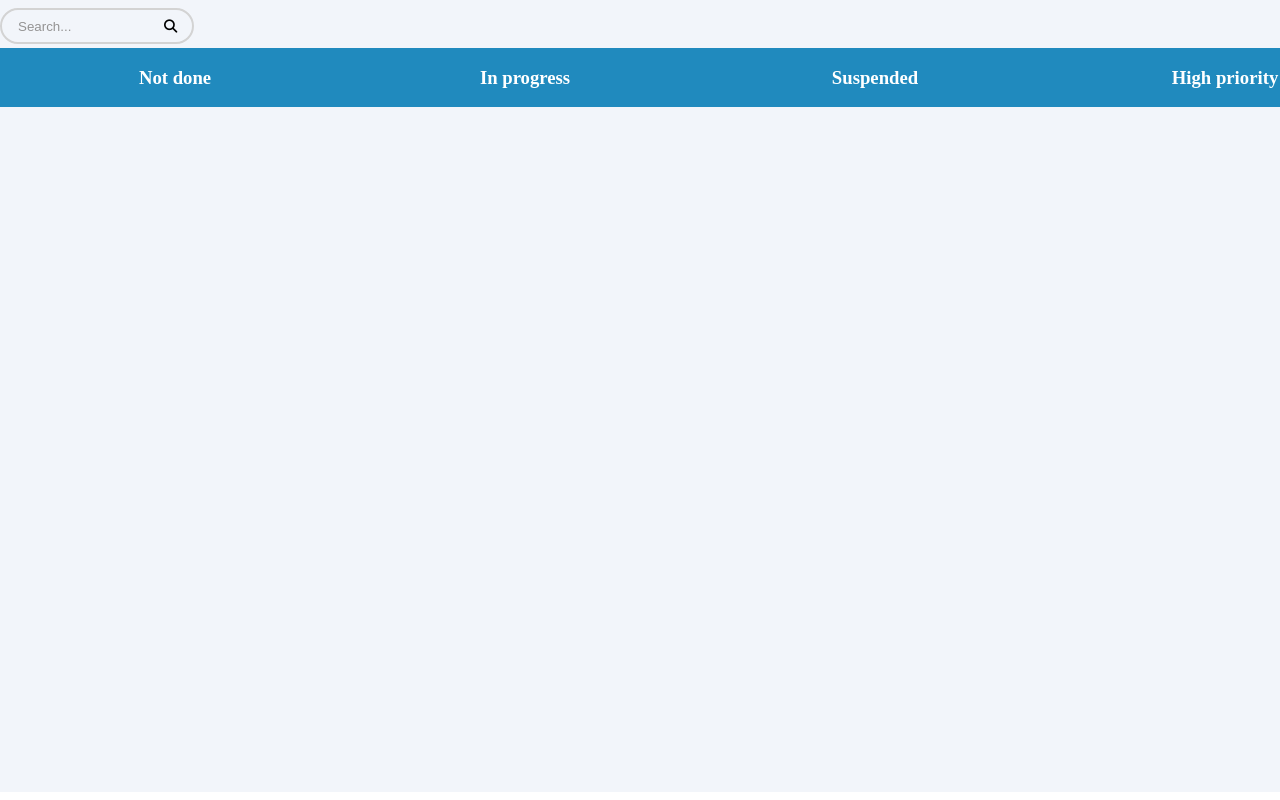
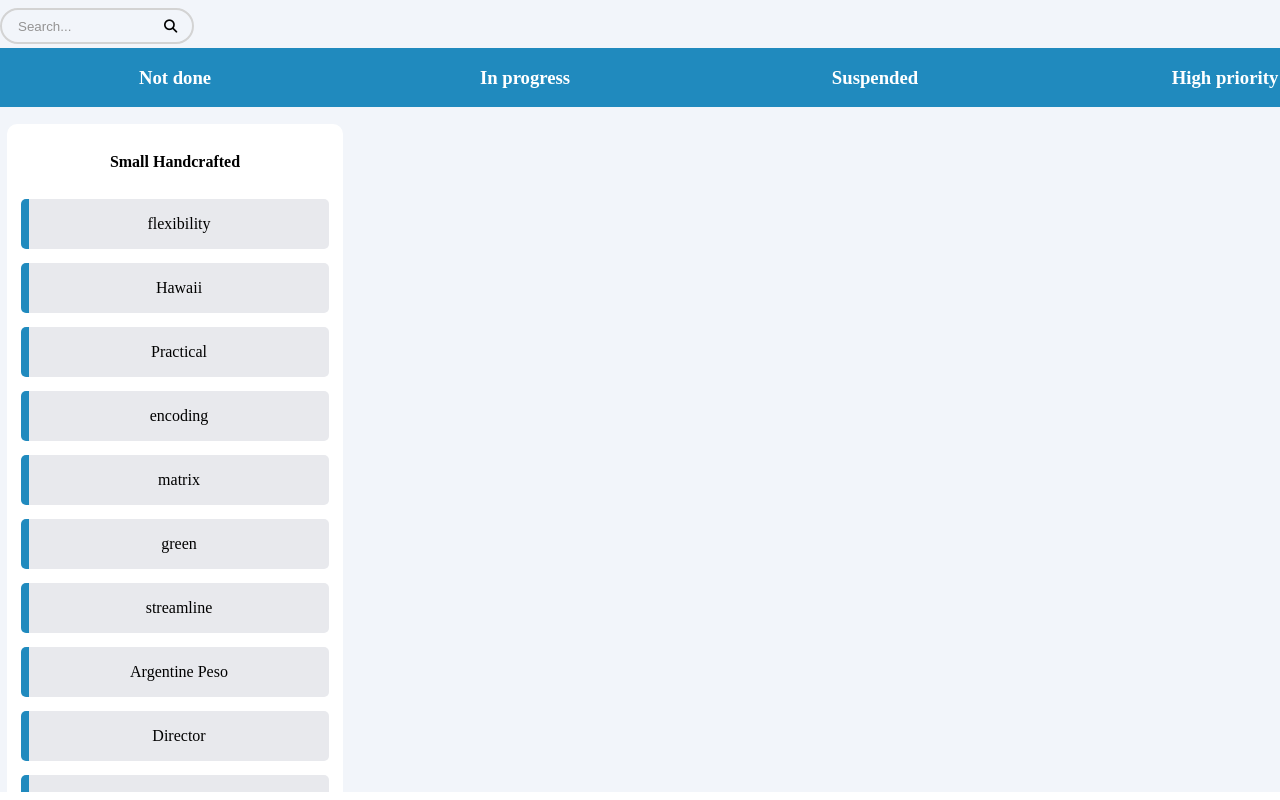
Before and after one commit to kerrimov/up-to-you, a website built with webpack: page index.html in a window 1280 px wide. Built offline with nearby package versions, Linux system fonts and the light colour scheme.

Commit message:
demo JSON load added

```diff
--- /dev/null
+++ b/cards2.json
@@ -0,0 +1,596 @@
+[
+	{
+		"guid": "dfe0622b-5b93-47f5-aa7c-1919032637e0",
+		"courseTitle": "Small Handcrafted",
+		"modules": [
+			{
+				"guid": "9fb37d02-2fa1-40dd-b8fa-dcce6e4df3b3",
+				"moduleTitle": "flexibility",
+				"moduleStatus": {
+					"key": "in_progress",
+					"displayName": "In progress"
+				}
+			},
+			{
+				"guid": "ba5aaaff-7fc6-45d6-aa43-ee9f65174747",
+				"moduleTitle": "Hawaii",
+				"moduleStatus": {
+					"key": "in_progress",
+					"displayName": "In progress"
+				}
+			},
+			{
+				"guid": "b1b94093-2d46-46a1-9e3e-2489be478ffe",
+				"moduleTitle": "Practical",
+				"moduleStatus": {
+					"key": "not_done",
+					"displayName": "Not done"
+				}
+			},
+			{
+				"guid": "28ce8715-9b31-4af3-992f-a02b3f326ec8",
+				"moduleTitle": "encoding",
+				"moduleStatus": {
+					"key": "high_priority",
+					"displayName": "High priority"
+				}
+			},
+			{
+				"guid": "c18c3d44-8cc7-4582-93ae-252fd62f2115",
+				"moduleTitle": "matrix",
+				"moduleStatus": {
+					"key": "rejected",
+					"displayName": "Rejected"
+				}
+			},
+			{
+				"guid": "b3a2d091-03b2-4949-9c70-f9e35a9b62e4",
+				"moduleTitle": "green",
+				"moduleStatus": {
+					"key": "rejected",
+					"displayName": "Rejected"
+				}
+			}
+		]
+	},
+	{
+		"guid": "c01d5203-0969-4992-a033-53ac19f9724e",
+		"courseTitle": "heuristic",
+		"modules": [
+			{
+				"guid": "6fdb0624-d4ea-463f-b91c-9457afd50816",
+				"moduleTitle": "streamline",
+				"moduleStatus": {
+					"key": "done",
+					"displayName": "Done"
+				}
+			},
+			{
+				"guid": "bd9ae8dc-2764-42a9-9fb1-9eee9f5b8836",
+				"moduleTitle": "Argentine Peso",
+				"moduleStatus": {
+					"key": "not_done",
+					"displayName": "Not done"
+				}
+			},
+			{
+				"guid": "ebc39936-af7b-42bc-8fcb-25160ec26dbf",
+				"moduleTitle": "Director",
+				"moduleStatus": {
+					"key": "not_done",
+					"displayName": "Not done"
+				}
+			},
+			{
+				"guid": "378ea73a-196b-4f45-adda-e94d9569784a",
+				"moduleTitle": "e-business",
+				"moduleStatus": {
+					"key": "high_priority",
+					"displayName": "High priority"
+				}
+			},
+			{
+				"guid": "b592138c-3bf5-4e82-99e2-4e8d7b03b52c",
+				"moduleTitle": "Wooden",
+				"moduleStatus": {
+					"key": "not_done",
+					"displayName": "Not done"
+				}
+			},
+			{
+				"guid": "317244bf-a40d-4acf-b003-b40371fc3ff3",
+				"moduleTitle": "1080p",
+				"moduleStatus": {
+					"key": "in_progress",
+					"displayName": "In progress"
+				}
+			}
+		]
+	},
+	{
+		"guid": "0745ed4c-64db-41e0-be25-9600eefa3c59",
+		"courseTitle": "Mauritius Rupee Buckinghamshire",
+		"modules": [
+			{
+				"guid": "a6eca4fa-7e00-472d-8eb7-74c37933aa11",
+				"moduleTitle": "SMS",
+				"moduleStatus": {
+					"key": "not_done",
+					"displayName": "Not done"
+				}
+			},
+			{
+				"guid": "7ea4f893-909d-4055-b164-888e3a4b9234",
+				"moduleTitle": "parsing",
+				"moduleStatus": {
+					"key": "high_priority",
+					"displayName": "High priority"
+				}
+			},
+			{
+				"guid": "65207d28-ffa6-4452-8dab-016c04f29048",
+				"moduleTitle": "XSS",
+				"moduleStatus": {
+					"key": "suspended",
+					"displayName": "Suspended"
+				}
+			},
+			{
+				"guid": "b5940eff-cd47-409b-8fb5-5e9bfaab0867",
+				"moduleTitle": "Ergonomic",
+				"moduleStatus": {
+					"key": "high_priority",
+					"displayName": "High priority"
+				}
+			},
+			{
+				"guid": "80955f79-bfb4-42e8-a83b-dea1cd56ed2b",
+				"moduleTitle": "Ergonomic",
+				"moduleStatus": {
+					"key": "done",
+					"displayName": "Done"
+				}
+			},
+			{
+				"guid": "01c2654a-907e-4eba-b28f-29aaeacdc75f",
+				"moduleTitle": "Fiji",
+				"moduleStatus": {
+					"key": "in_progress",
+					"displayName": "In progress"
+				}
+			}
+		]
+	},
+	{
+		"guid": "15b9929e-7dfe-49f5-b269-254d5fe1d8f2",
+		"courseTitle": "virtual Open-source success",
+		"modules": [
+			{
+				"guid": "9e53f262-88e7-44c7-a017-0c72694e176d",
+				"moduleTitle": "recontextualize",
+				"moduleStatus": {
+					"key": "in_progress",
+					"displayName": "In progress"
+				}
+			},
+			{
+				"guid": "830a58bc-d462-4e67-b445-559e1f209033",
+				"moduleTitle": "calculate",
+				"moduleStatus": {
+					"key": "done",
+					"displayName": "Done"
+				}
+			},
+			{
+				"guid": "b85fb94f-4260-4547-a47f-7a5cbdc78da7",
+				"moduleTitle": "connecting",
+				"moduleStatus": {
+					"key": "suspended",
+					"displayName": "Suspended"
+				}
+			},
+			{
+				"guid": "7a03f964-e83f-4074-8c5b-b08ee0dfe250",
+				"moduleTitle": "regional",
+				"moduleStatus": {
+					"key": "in_progress",
+					"displayName": "In progress"
+				}
+			},
+			{
+				"guid": "87a745bb-ff4c-4700-a250-c5583dbb7287",
+				"moduleTitle": "Focused",
+				"moduleStatus": {
+					"key": "not_done",
+					"displayName": "Not done"
+				}
+			},
+			{
+				"guid": "832943ba-234a-49b0-a733-cc48c2bdd4ff",
+				"moduleTitle": "Corporate",
+				"moduleStatus": {
+					"key": "done",
+					"displayName": "Done"
+				}
+			}
+		]
+	},
+	{
+		"guid": "2bd3cdcc-e5c2-4cd7-86d0-1ec6fabc22c0",
+		"courseTitle": "time-frame e-business Alaska",
+		"modules": [
+			{
+				"guid": "9bd87dc8-e77e-4229-a8c7-36c6fe2e1ef9",
+				"moduleTitle": "Manager",
+				"moduleStatus": {
+					"key": "suspended",
+					"displayName": "Suspended"
+				}
+			},
+			{
+				"guid": "6f77ed2d-c20c-4ed7-b6dc-ff0868220a32",
+				"moduleTitle": "solution-oriented",
+				"moduleStatus": {
+					"key": "in_progress",
+					"displayName": "In progress"
+				}
+			},
+			{
+				"guid": "a06a0ff4-b87f-4030-a8cc-c6de0d8c007f",
+				"moduleTitle": "interactive",
+				"moduleStatus": {
+					"key": "not_done",
+					"displayName": "Not done"
+				}
+			},
+			{
+				"guid": "9947ec93-d456-49f6-a1b8-ac602cf61514",
+				"moduleTitle": "Upgradable",
+				"moduleStatus": {
+					"key": "suspended",
+					"displayName": "Suspended"
+				}
+			},
+			{
+				"guid": "ba623e58-c351-4ff5-81e6-234b3d1066e6",
+				"moduleTitle": "Bedfordshire",
+				"moduleStatus": {
+					"key": "done",
+					"displayName": "Done"
+				}
+			},
+			{
+				"guid": "4b0b1e05-68b5-4d39-8ae3-fec01f616064",
+				"moduleTitle": "card",
+				"moduleStatus": {
+					"key": "in_progress",
+					"displayName": "In progress"
+				}
+			}
+		]
+	},
+	{
+		"guid": "d5fd65c6-24da-4b06-b5e0-fd4a2d74a296",
+		"courseTitle": "Berkshire Jordanian Dinar",
+		"modules": [
+			{
+				"guid": "bac7d29f-f8a1-4a2f-b314-5df1346d6b69",
+				"moduleTitle": "Gold",
+				"moduleStatus": {
+					"key": "in_progress",
+					"displayName": "In progress"
+				}
+			},
+			{
+				"guid": "7933637a-a28e-49ac-9f47-fec5f3d30dbf",
+				"moduleTitle": "Australia",
+				"moduleStatus": {
+					"key": "done",
+					"displayName": "Done"
+				}
+			},
+			{
+				"guid": "d9fe91ee-82b6-4106-bed2-ab785842b310",
+				"moduleTitle": "Cambridgeshire",
+				"moduleStatus": {
+					"key": "in_progress",
+					"displayName": "In progress"
+				}
+			},
+			{
+				"guid": "e9852193-b947-45e6-96d4-a69330fcd81b",
+				"moduleTitle": "Books",
+				"moduleStatus": {
+					"key": "in_progress",
+					"displayName": "In progress"
+				}
+			},
+			{
+				"guid": "4f7c5c29-2566-43a5-a8f1-0e8ab7768429",
+				"moduleTitle": "Gorgeous",
+				"moduleStatus": {
+					"key": "done",
+					"displayName": "Done"
+				}
+			},
+			{
+				"guid": "97e5e2b9-c406-4248-b868-66a613579f4b",
+				"moduleTitle": "Somoni",
+				"moduleStatus": {
+					"key": "in_progress",
+					"displayName": "In progress"
+				}
+			}
+		]
+	},
+	{
+		"guid": "2b1a6b17-58fd-43ce-8972-297e27ce109b",
+		"courseTitle": "Unbranded Cotton Gloves Small Wooden Chicken",
+		"modules": [
+			{
+				"guid": "9894c612-a785-4cac-8047-c5aee50a1118",
+				"moduleTitle": "zero administration",
+				"moduleStatus": {
+					"key": "rejected",
+					"displayName": "Rejected"
+				}
+			},
+			{
+				"guid": "149413ca-6e14-4f55-8925-60193ed60877",
+				"moduleTitle": "auxiliary",
+				"moduleStatus": {
+					"key": "rejected",
+					"displayName": "Rejected"
+				}
+			},
+			{
+				"guid": "cd4ab578-f995-4e39-93bf-108d3d0ff37c",
+				"moduleTitle": "scale",
+				"moduleStatus": {
+					"key": "not_done",
+					"displayName": "Not done"
+				}
+			},
+			{
+				"guid": "89ae09ea-9434-4b8a-b980-560085cc252c",
+				"moduleTitle": "pink",
+				"moduleStatus": {
+					"key": "done",
+					"displayName": "Done"
+				}
+			},
+			{
+				"guid": "7898e46a-0e24-4c3c-841c-427a40866801",
+				"moduleTitle": "Swedish Krona",
+				"moduleStatus": {
+					"key": "suspended",
+					"displayName": "Suspended"
+				}
+			},
+			{
+				"guid": "e8bf19b8-c3f7-46a0-a119-31186237db70",
+				"moduleTitle": "generate",
+				"moduleStatus": {
+					"key": "rejected",
+					"displayName": "Rejected"
+				}
+			}
+		]
+	},
+	{
+		"guid": "75ca3adc-df29-43bd-b6c7-cee827870524",
+		"courseTitle": "payment",
+		"modules": [
+			{
+				"guid": "d6fd1d3c-6a65-4a81-b06c-0880a7feca55",
+				"moduleTitle": "Fantastic",
+				"moduleStatus": {
+					"key": "in_progress",
+					"displayName": "In progress"
+				}
+			},
+			{
+				"guid": "38597b0e-555b-44d8-8973-e643ba899c4f",
+				"moduleTitle": "Utah",
+				"moduleStatus": {
+					"key": "suspended",
+					"displayName": "Suspended"
+				}
+			},
+			{
+				"guid": "ffac3fe5-c236-45b0-915b-21761bfa57f1",
+				"moduleTitle": "virtual",
+				"moduleStatus": {
+					"key": "in_progress",
+					"displayName": "In progress"
+				}
+			},
+			{
+				"guid": "f76f3ade-5202-4807-830d-fbdc6ebd2a63",
+				"moduleTitle": "generate",
+				"moduleStatus": {
+					"key": "in_progress",
+					"displayName": "In progress"
+				}
+			},
+			{
+				"guid": "3fe50568-02bb-410e-b724-341390550ce2",
+				"moduleTitle": "Global",
+				"moduleStatus": {
+					"key": "not_done",
+					"displayName": "Not done"
+				}
+			},
+			{
+				"guid": "41ff90f5-c33f-4907-a864-7fedc628e34d",
+				"moduleTitle": "Ball",
+				"moduleStatus": {
+					"key": "done",
+					"displayName": "Done"
+				}
+			}
+		]
+	},
+	{
+		"guid": "ef65653d-e555-48fd-a6ab-50b255abcf1a",
+		"courseTitle": "Soft Credit Card Account plum",
+		"modules": [
+			{
+				"guid": "a4cbb414-7a4f-4925-bc94-5f8159d9a116",
+				"moduleTitle": "seize",
+				"moduleStatus": {
+					"key": "in_progress",
+					"displayName": "In progress"
+				}
+			},
+			{
+				"guid": "3297ae49-c1e0-46bc-8687-98ab685c4f07",
+				"moduleTitle": "24 hour",
+				"moduleStatus": {
+					"key": "not_done",
+					"displayName": "Not done"
+				}
+			},
+			{
+				"guid": "a3e68832-a5f7-43eb-997b-a119f8187481",
+				"moduleTitle": "Refined Steel Chips",
+				"moduleStatus": {
+					"key": "suspended",
+					"displayName": "Suspended"
+				}
+			},
+			{
+				"guid": "79248201-1fe6-4355-8ccf-75e866fceaf0",
+				"moduleTitle": "green",
+				"moduleStatus": {
+					"key": "suspended",
+					"displayName": "Suspended"
+				}
+			},
+			{
+				"guid": "24b52526-eca2-4a88-98e4-c7f4b610e275",
+				"moduleTitle": "Tennessee",
+				"moduleStatus": {
+					"key": "rejected",
+					"displayName": "Rejected"
+				}
+			},
+			{
+				"guid": "c919d619-859a-4a35-b4d7-0e8448484115",
+				"moduleTitle": "Soft",
+				"moduleStatus": {
+					"key": "not_done",
+					"displayName": "Not done"
+				}
+			}
+		]
+	},
+	{
+		"guid": "87632048-7772-4edb-820f-09828f326a33",
+		"courseTitle": "Cape Verde Escudo Intranet",
+		"modules": [
+			{
+				"guid": "4db96b74-6dea-4a49-9f10-786c9c01c1db",
+				"moduleTitle": "override",
+				"moduleStatus": {
+					"key": "in_progress",
+					"displayName": "In progress"
+				}
+			},
+			{
+				"guid": "9d5206f4-aac9-4af8-93db-a3ef9f645b33",
+				"moduleTitle": "withdrawal",
+				"moduleStatus": {
+					"key": "not_done",
+					"displayName": "Not done"
+				}
+			},
+			{
+				"guid": "a577383f-aa73-44ec-b2e7-20687ea3f161",
+				"moduleTitle": "circuit",
+				"moduleStatus": {
+					"key": "high_priority",
+					"displayName": "High priority"
+				}
+			},
+			{
+				"guid": "703a2385-911a-456c-b6b9-7bacbda5aa00",
+				"moduleTitle": "capacitor",
+				"moduleStatus": {
+					"key": "not_done",
+					"displayName": "Not done"
+				}
+			},
+			{
+				"guid": "5c81904b-25bb-4bd1-aca6-c36e0b231dca",
+				"moduleTitle": "generate",
+				"moduleStatus": {
+					"key": "suspended",
+					"displayName": "Suspended"
+				}
+			},
+			{
+				"guid": "5a24228b-d94f-4ab7-988c-684e43a7936f",
+				"moduleTitle": "transform",
+				"moduleStatus": {
+					"key": "suspended",
+					"displayName": "Suspended"
+				}
+			}
+		]
+	},
+	{
+		"guid": "e1389293-447a-44c3-8480-08e86fd51777",
+		"courseTitle": "Suriname Handcrafted Thailand",
+		"modules": [
+			{
+				"guid": "d93a7bc2-1e74-4d86-80f8-5045c5ba8cce",
+				"moduleTitle": "salmon",
+				"moduleStatus": {
+					"key": "high_priority",
+					"displayName": "High priority"
+				}
+			},
+			{
+				"guid": "f0de266f-7d81-468a-8f92-1d4a8276db8e",
+				"moduleTitle": "Fantastic Cotton Bike",
+				"moduleStatus": {
+					"key": "not_done",
+					"displayName": "Not done"
+				}
+			},
+			{
+				"guid": "99a9ab9b-23ad-42e0-98de-a7ae4bf0f3fb",
+				"moduleTitle": "bypass",
+				"moduleStatus": {
+					"key": "high_priority",
+					"displayName": "High priority"
+				}
+			},
+			{
+				"guid": "1c336fbb-8e39-42e5-8f97-7d5d3d7c50c1",
+				"moduleTitle": "matrix",
+				"moduleStatus": {
+					"key": "suspended",
+					"displayName": "Suspended"
+				}
+			},
+			{
+				"guid": "d75c9b12-9122-4a24-ba1d-32f557b6e4e8",
+				"moduleTitle": "circuit",
+				"moduleStatus": {
+					"key": "rejected",
+					"displayName": "Rejected"
+				}
+			},
+			{
+				"guid": "85362370-4111-46bb-b633-7c225c0e6a98",
+				"moduleTitle": "navigating",
+				"moduleStatus": {
+					"key": "done",
+					"displayName": "Done"
+				}
+			}
+		]
+	}
+]
--- /dev/null
+++ b/src/app/card/card.ts
@@ -0,0 +1,16 @@
+import { Mountable } from "../interfaces/Mountable";
+import card from "./card.html";
+
+export class Card {
+  mount(data) {
+    data.then(response => {
+      response.map(item => {
+        const cardContainer = document.getElementById("card__container");
+        cardContainer.innerHTML += `<div class="card" id="card">
+                                    <div class="card__header"><h4>${item.courseTitle}</h4></div>
+                                    <div class="module__container" id="module__container"></div>
+                                    </div>`;
+      });
+    });
+  }
+}
--- a/src/app/main/main.html
+++ b/src/app/main/main.html
@@ -3,30 +3,36 @@
     <div class="status__header">
       <h3>Not done</h3>
     </div>
+    <div class="card__container" id="card__container"></div>
   </div>
   <div class="status" id="status">
     <div class="status__header">
       <h3>In progress</h3>
     </div>
+    <div class="card__container" id="card__container"></div>
   </div>
   <div class="status" id="status">
     <div class="status__header">
       <h3>Suspended</h3>
     </div>
+    <div class="card__container" id="card__container"></div>
   </div>
   <div class="status" id="status">
     <div class="status__header">
       <h3>High priority</h3>
     </div>
+    <div class="card__container" id="card__container"></div>
   </div>
   <div class="status" id="status">
     <div class="status__header">
       <h3>Rejected</h3>
     </div>
+    <div class="card__container" id="card__container"></div>
   </div>
   <div class="status" id="status">
     <div class="status__header">
       <h3>Done</h3>
     </div>
+    <div class="card__container" id="card__container"></div>
   </div>
 </main>
--- /dev/null
+++ b/src/app/module/module.ts
@@ -0,0 +1,16 @@
+import { Mountable } from "../interfaces/Mountable";
+import module from "./module.html";
+
+export class Module {
+  mount(data) {
+    data.then(response => {
+      response.map(item => {
+        item.modules.map(element => {
+          const moduleContainer = document.getElementById("module__container");
+          moduleContainer.innerHTML += `<div class="module" id="module">
+                                        <p>${element.moduleTitle}</p></div>`;
+        });
+      });
+    });
+  }
+}
--- a/src/ts/data.ts
+++ b/src/ts/data.ts
@@ -1,5 +1,5 @@
-export async function fetchAsync () {
-  let response = await fetch('../cards.json');
+export async function fetchAsync() {
+  let response = await fetch("../cards2.json");
   let data = await response.json();
   return data;
 }
--- a/src/ts/script.ts
+++ b/src/ts/script.ts
@@ -1,4 +1,13 @@
 import { App } from "../app/app";
+import { Card } from "../app/card/card";
+import { Module } from "../app/module/module";
+import { fetchAsync } from "../ts/data";
+
+const data = fetchAsync();
 
 const app = new App();
 app.mount();
+const card = new Card();
+card.mount(data);
+const module = new Module();
+module.mount(data);
```
Also changed, not shown: src/app/card/card.html (added, +4 -0 lines), src/app/module/module.html (added, +3 -0 lines), dist/app.js.
